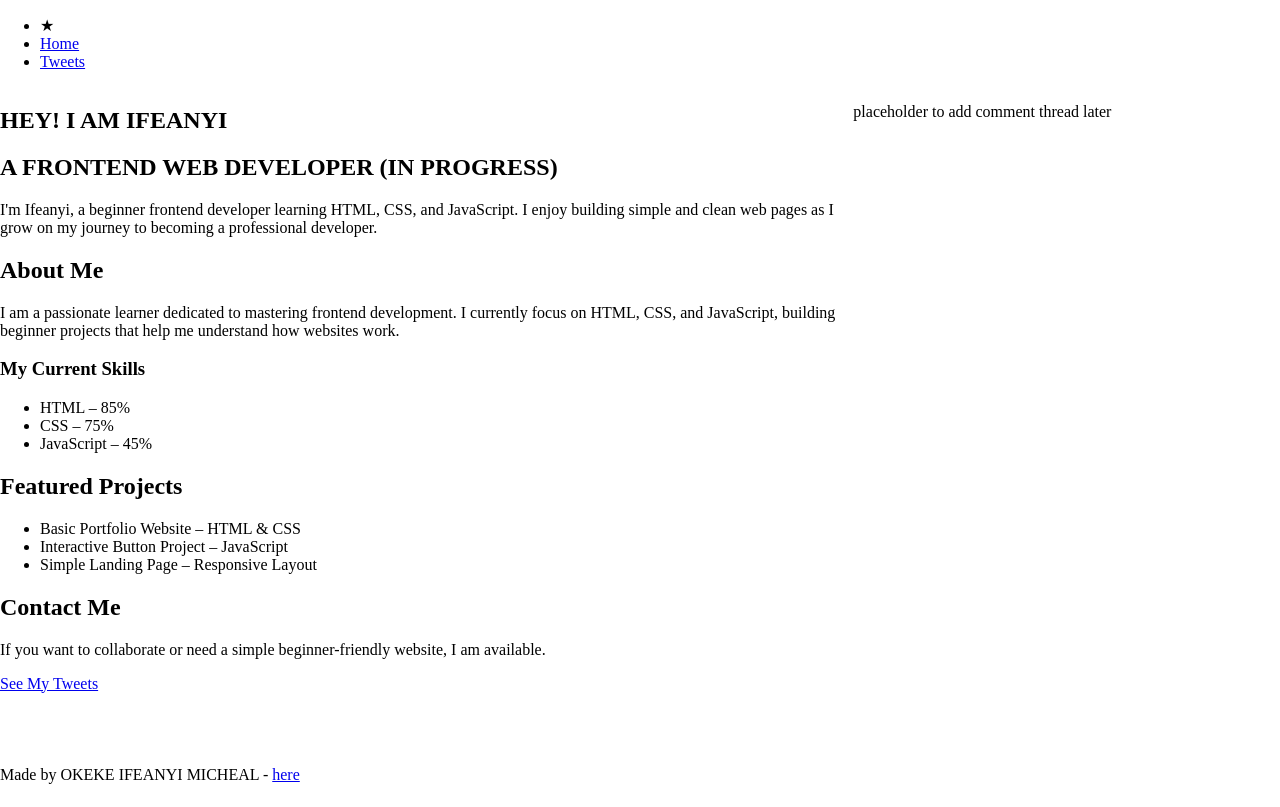
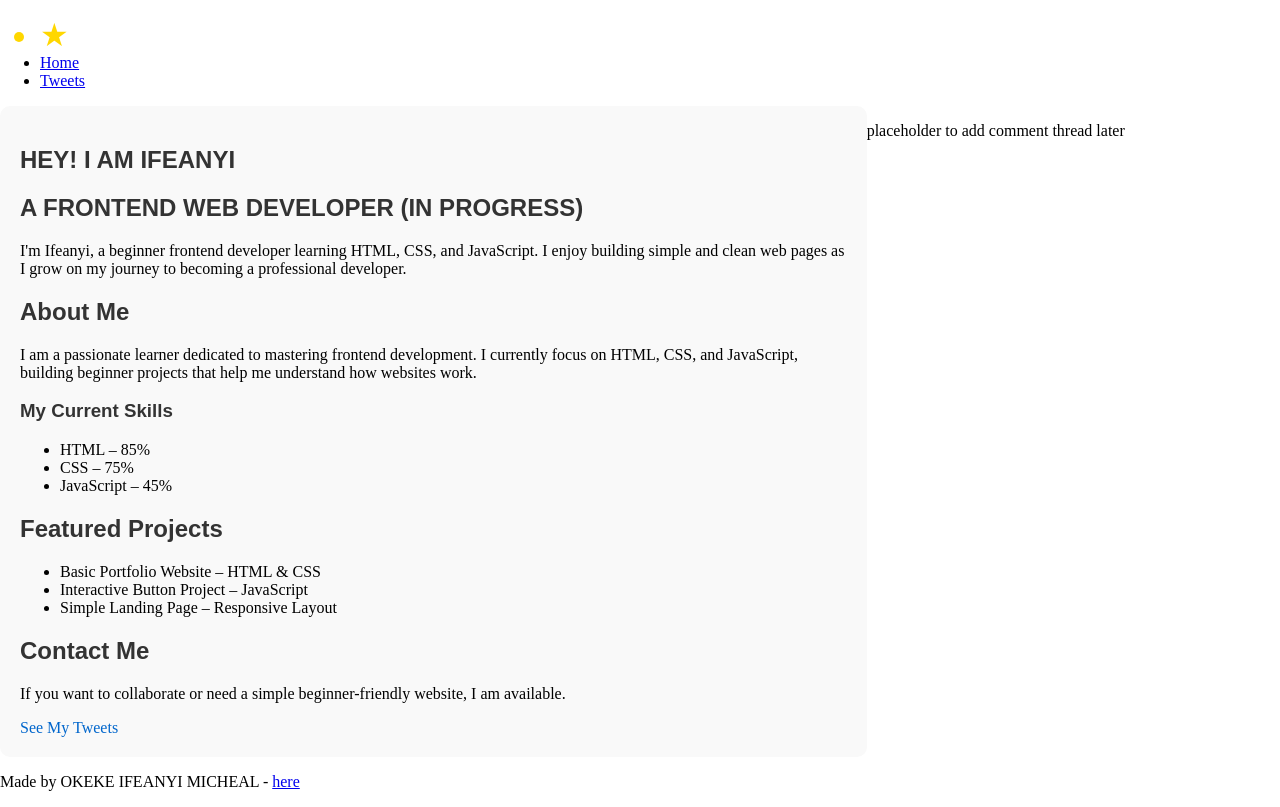
Before and after one commit to OkekeIfeanyi-lab/alx_html_css, a plain HTML site: page css_basic/index.html in a window 1280 px wide. Drawn offline with Linux system fonts and the light colour scheme.

Commit message:
Add styles for logo and article layout
Added styles for logo and article elements.

```diff
--- a/css_basic/styles.css
+++ b/css_basic/styles.css
@@ -1,3 +1,31 @@
+.logo {
+    font-size: 2em;
+    color: gold;
+}
+
+/* Article styling */
+article {
+    background-color: #f9f9f9;
+    padding: 20px;
+    border-radius: 10px;
+}
+
+/* Headings inside article */
+article h1, article h2, article h3 {
+    font-family: 'Arial', sans-serif;
+    color: #333;
+}
+
+/* Links inside article */
+article a {
+    color: #0066cc;
+    text-decoration: none;
+}
+article a:hover {
+    text-decoration: underline;
+}
+
+
 body {
     display: flex;
     flex-direction: column;
```
